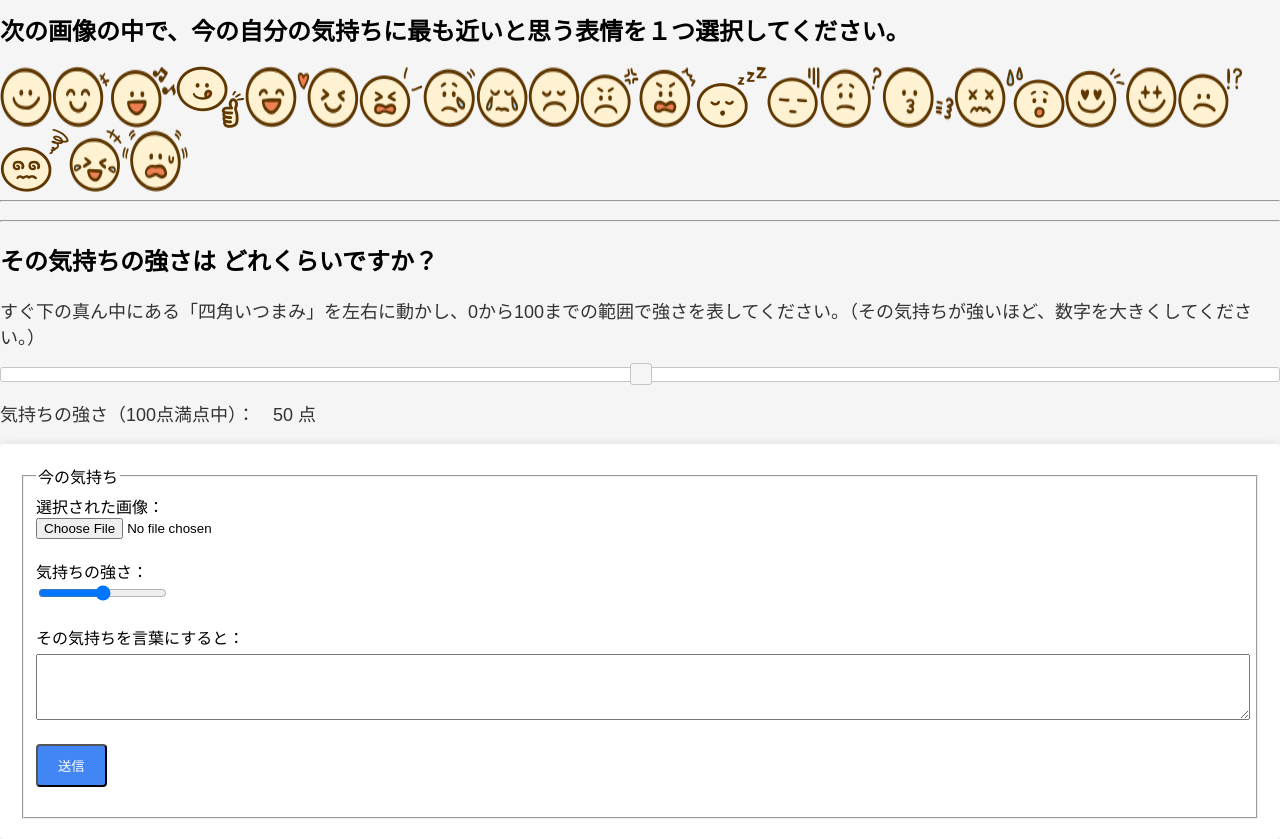
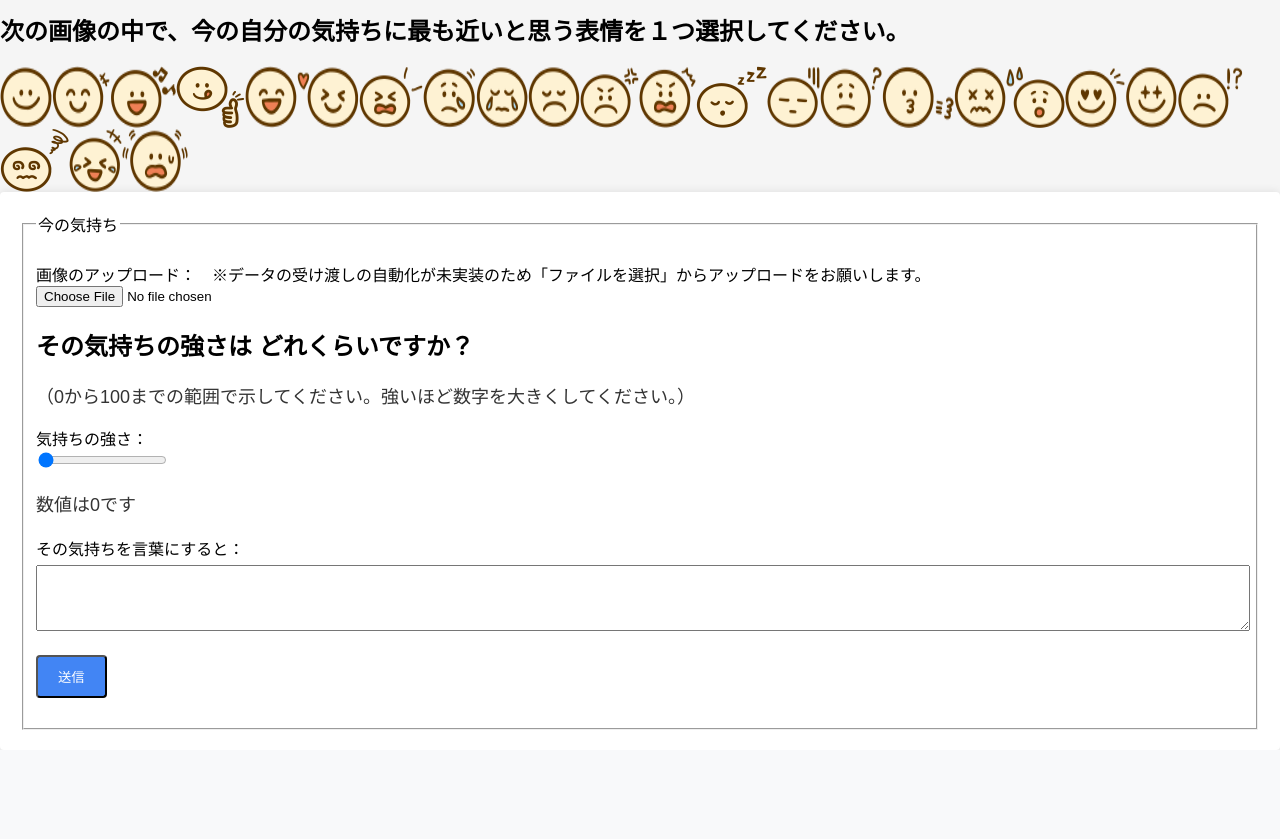
Before and after one commit to noezou/kadai11_php_all, a PHP site: page / in a window 1280 px wide. Shown: the part 208-1047 px from the top of the page. After the commit the page ends 938 px from the top, so only its background shows below. Run offline with PHP 8.4, Linux system fonts and the light colour scheme; a user stored in the database is signed in; some libraries are stand-ins or nearby versions.

Commit message:
2025/02/06-05:50

```diff
--- a/delete.php
+++ b/delete.php
@@ -5,13 +5,13 @@ session_start();
 $id = $_GET['id'];
 
 //2. DB接続します
-require_once 'funcs.php';
+require_once('funcs.php');
 sschk();
 $pdo = db_conn();
 
 //３．登録SQL作成
 $stmt = $pdo->prepare('DELETE FROM contents WHERE id = :id;');
-$stmt->bindValue(':id', $id, PDO::PARAM_INT);  //Integer（数値の場合 PDO::PARAM_INT)
+$stmt->bindValue(':id', $id, PDO::PARAM_INT);  //Integer 数値の場合 PDO::PARAM_INT
 $status = $stmt->execute(); //実行
 
 //４．登録処理後
--- a/detail.php
+++ b/detail.php
@@ -3,7 +3,7 @@ session_start();
 
 $id = $_GET['id']; //?id~**を受け取る
 
-require_once 'funcs.php';
+require_once('funcs.php');
 sschk();
 $pdo = db_conn();
 
--- a/index.php
+++ b/index.php
@@ -1,6 +1,6 @@
 <?php
 session_start();
-// require_once 'funcs.php';
+// require_once('funcs.php');
 // sschk();
 
 $dir = 'sample_img/';
@@ -15,7 +15,7 @@ $images = glob($dir . '*.{jpg,jpeg,png,gif}', GLOB_BRACE);
     <meta name="viewport" content="width=device-width, initial-scale=1.0">
     <title>こころログ[今の気持ちを登録]</title>
     <link rel="stylesheet" href="css/common.css" />
-    <link rel="stylesheet" href="css/index.css" />
+    <link rel="stylesheet" href="./css/index.css" />
     <script src="https://code.jquery.com/jquery-3.6.0.min.js"></script>
     <script src="https://code.jquery.com/ui/1.12.1/jquery-ui.js"></script>
     <link rel="stylesheet" href="https://code.jquery.com/ui/1.12.1/themes/smoothness/jquery-ui.css">
@@ -29,7 +29,9 @@ $images = glob($dir . '*.{jpg,jpeg,png,gif}', GLOB_BRACE);
                 <div class="navbar-header"><a class="navbar-brand" href="select.php">登録一覧表示</a></div>
                 <div class="navbar-header"><a class="navbar-brand" href="login.php">ログイン</a></div>
                 <div class="navbar-header"><a class="navbar-brand" href="logout.php">ログアウト</a></div>
-                <div class="navbar-header user-name"><p><?= $_SESSION['name'] ?>さん、こんにちは！</p></div>
+                <div class="navbar-header user-name">
+                    <p><?= $_SESSION['name'] ?>さん、こんにちは！</p>
+                </div>
             </div>
         </nav>
     </header>
@@ -44,58 +46,75 @@ $images = glob($dir . '*.{jpg,jpeg,png,gif}', GLOB_BRACE);
 
             <div class="flex-container">
                 <?php foreach ($images as $image): ?>
-            <img src="<?php echo $image; ?>"  class="face_img", onclick="displayImageInfo('<?php echo $image; ?>')">
+                    <img src="<?php echo $image; ?>" class="face_img" , onclick="displayImageInfo('<?php echo $image; ?>')">
                 <?php endforeach; ?>
             </div> <!-- flex-container end -->
+        </div>
+
+        <form method="post" action="insert.php" enctype="multipart/form-data">
+            <!-- enctype="multipart/form-data"  画像をuploadするときに必ず書く！ -->
+            <div class="jumbotron">
+                <fieldset>
+                    <legend>今の気持ち</legend>
+
                     <div id="imageInfo">
-            <hr>
                         <p>
                             <script>
                                 function displayImageInfo(imageSrc) {
                                     const fileName = imageSrc.split('/').pop();
-                document.getElementById('imageInfo').innerHTML = `<div>選択された画像：<img src="${imageSrc}" > <br> ファイル名： ${fileName} <br> URL： <a href="${imageSrc}" target="_blank">${imageSrc}</a></div>`;
+                                    document.getElementById('imageInfo').innerHTML = `<div>選んだ画像：<img src="${imageSrc}" > <br> ファイル名： ${fileName} <br> URL： <a href="${imageSrc}" target="_blank">${imageSrc}</a></div>`;
                                 }
                             </script>
-            </p></div>
+                        </p>
+                    </div>
+                    <div>
+                        <label for="image">画像のアップロード：　※データの受け渡しの自動化が未実装のため「ファイルを選択」からアップロードをお願いします。</label>
+                        <input type="file" name="image" id="image">
+                    </div>
+                    <!-- <script>
+                            async function setImageToFileInput(imageSrc, fileInput) {
+                                const response = await fetch('imageSrc');
+                                const blob = await response.blob();
+                                const file = new File([blob], 'fileName', { type: blob.type });
 
-            <hr>
-            <div class="slider-container">
+                                const dataTransfer = new DataTransfer();
+                                dataTransfer.items.add(file);
+                                fileInput.files = dataTransfer.files;
+                            }
+
+                            // 例: 画像URLを input にセット
+                            const fileInput = document.querySelector("#fileInput");
+                            setImageToFileInput("fileName", fileInput);
+                        </script> -->
+
+
+
+                    <div>
                         <h2>その気持ちの強さは どれくらいですか？</h2>
-                <p>すぐ下の真ん中にある「四角いつまみ」を左右に動かし、0から100までの範囲で強さを表してください。（その気持ちが強いほど、数字を大きくしてください。）</p>
-                <div id="slider"></div>
-                <p>気持ちの強さ（100点満点中）：　<span id="rating">50</span> 点</p>
+                        <p>（0から100までの範囲で示してください。強いほど数字を大きくしてください。）</p>
+                        <label for="evaluate">気持ちの強さ：</label>
+                        <input type="range" name="evaluate" id="evaluate" min="0" max="100" value="0">
+                        <p>数値は<span id="current-value"></span>です</p>
                     </div>
                     <script>
-                $(function() {
-                    $("#slider").slider({
-                        min: 0,
-                        max: 100,
-                        step: 1,
-                        value: 50,
-                    slide: function(event, ui) {
-                        $("#rating").text(ui.value);
-                    }
-                });
-                });
+                        const inputEvaluate = document.getElementById('evaluate'); // input要素を取得
+                        const currentValue = document.getElementById('current-value'); // 埋め込む先のspan要素
+                        // 現在の値をspanに埋め込む関数
+                        const setCurrentValue = (val) => {
+                            currentValue.innerText = val;
+                        };
+                        // inputイベント時に値をセットする関数
+                        const rangeOnChange = (e) => {
+                            setCurrentValue(e.target.value);
+                        };
+                        window.onload = () => {
+                            setCurrentValue(inputEvaluate.value); // ページ読み込み時に初期値をセット
+                            inputEvaluate.addEventListener('input', rangeOnChange); // スライダー変化時にinputイベントを設定
+                        };
                     </script>
-        </div>
-
-        <form method="POST" action="insert.php" enctype="multipart/form-data" >
-        <!-- enctype="multipart/form-data"  画像をuploadするときに必ず書く！ -->
-        <div class="jumbotron">
-            <fieldset>
-                <legend>今の気持ち</legend>
-                <div>
-                    <label for="image">選択された画像：</label>
-                    <input type="file" name="image" id="image" >
-                </div>
-                <div>
-                    <label for="evaluate"  >気持ちの強さ：</label>
-                    <input type="range" name="evaluate" id="evaluate"  min="0" max="100">
-                </div>
                     <div>
                         <label for="content">その気持ちを言葉にすると：</label>
-                    <textarea id="content" name="content" rows="4" cols="40"></textarea>
+                        <textarea id="content" name="content" rows="4" cols="20"></textarea>
                     </div>
                     <div>
                         <input type="submit" value="送信">
--- a/login.php
+++ b/login.php
@@ -1,6 +1,6 @@
 <?php
-session_start();
-// require_once 'funcs.php';
+// session_start();
+// require_once('funcs.php');
 // sschk();
 ?>
 
--- a/logout.php
+++ b/logout.php
@@ -1,7 +1,7 @@
 <?php
 //必ずsession_startは最初に記述
 session_start();
-require_once 'funcs.php';
+require_once('funcs.php');
 sschk();
 
 //SESSIONを初期化（空っぽにする）
@@ -16,5 +16,5 @@ if (isset($_COOKIE[session_name()])) { //session_name()は、セッションID
 session_destroy();
 
 //処理後、index.phpへリダイレクト
-header("Location: login.php");
+header('Location: index.php');
 exit();
--- a/update.php
+++ b/update.php
@@ -1,8 +1,6 @@
 <?php
 session_start();
 
-require_once 'funcs.php';
-sschk();
 
 //1. データ取得
 $id     = $_POST['id'];
@@ -26,6 +24,8 @@ if (isset($_FILES['new_image'])){
 
 //2. DB接続します
 
+require_once('funcs.php');
+sschk();
 $pdo = db_conn();
 
 //３．登録SQL更新
```
Also changed, not shown: insert.php (+34 -16 lines), login_act.php (+7 -6 lines), select.php (+5 -7 lines). Lines whose indentation alone changed are shown as unchanged.
